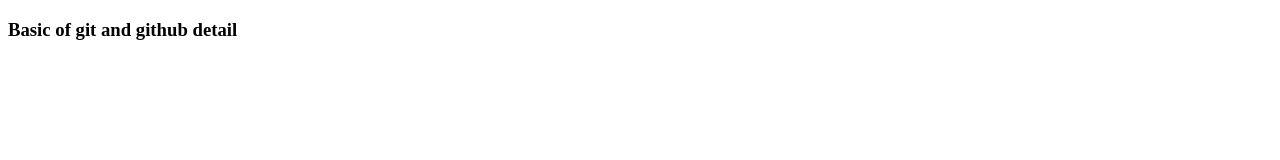
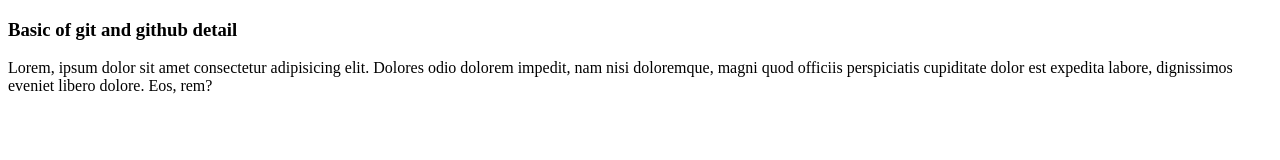
Before and after one commit to jui9797/my-first-Github-repo, a plain HTML site: page index.html in a window 1280 px wide. Drawn offline with Linux system fonts and the light colour scheme.

Commit message:
add comment

```diff
--- a/index.html
+++ b/index.html
@@ -7,5 +7,6 @@
 </head>
 <body>
 <h3>Basic of git and github detail</h3>
+<p>Lorem, ipsum dolor sit amet consectetur adipisicing elit. Dolores odio dolorem impedit, nam nisi doloremque, magni quod officiis perspiciatis cupiditate dolor est expedita labore, dignissimos eveniet libero dolore. Eos, rem?</p>
 </body>
 </html>
```
